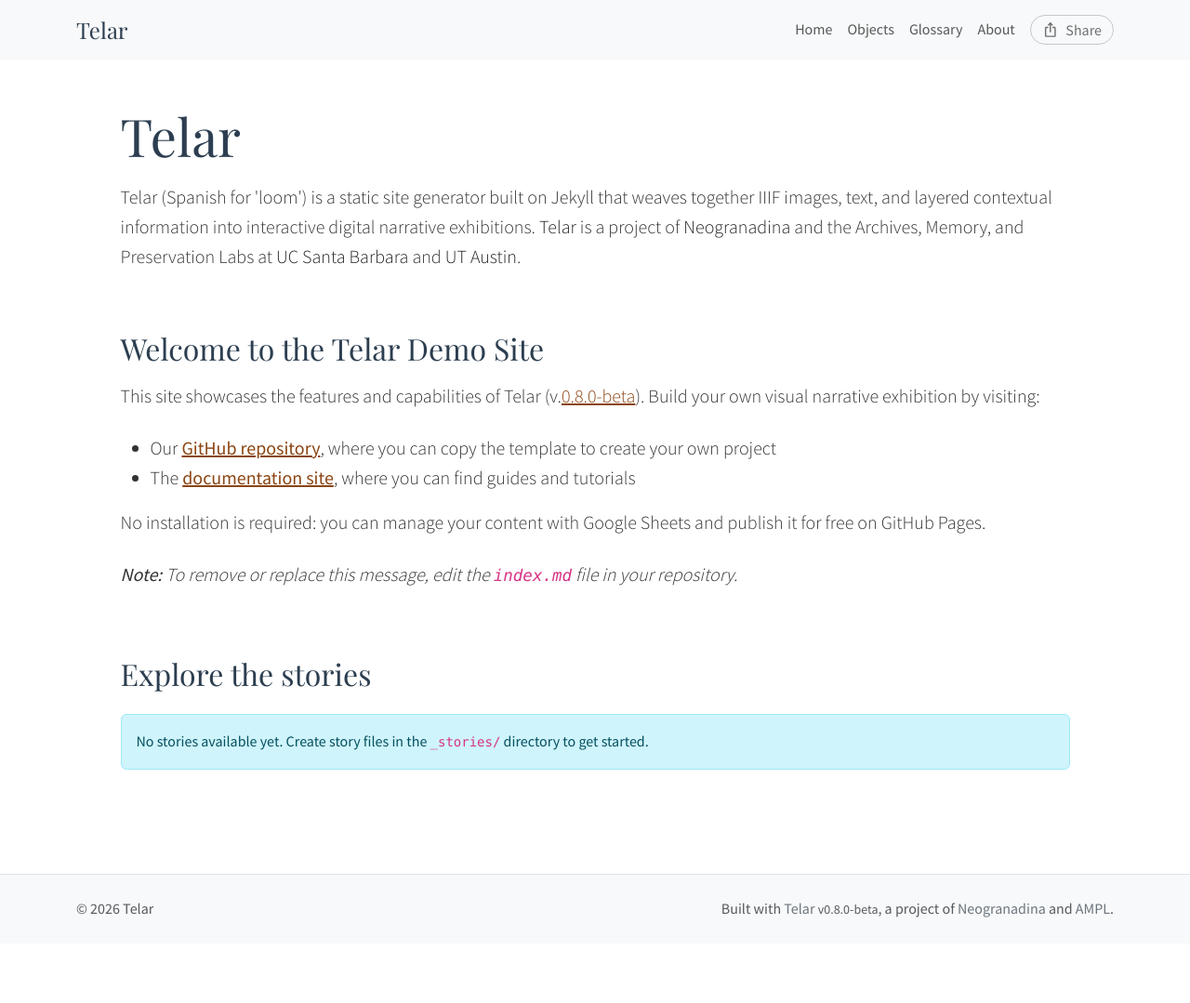
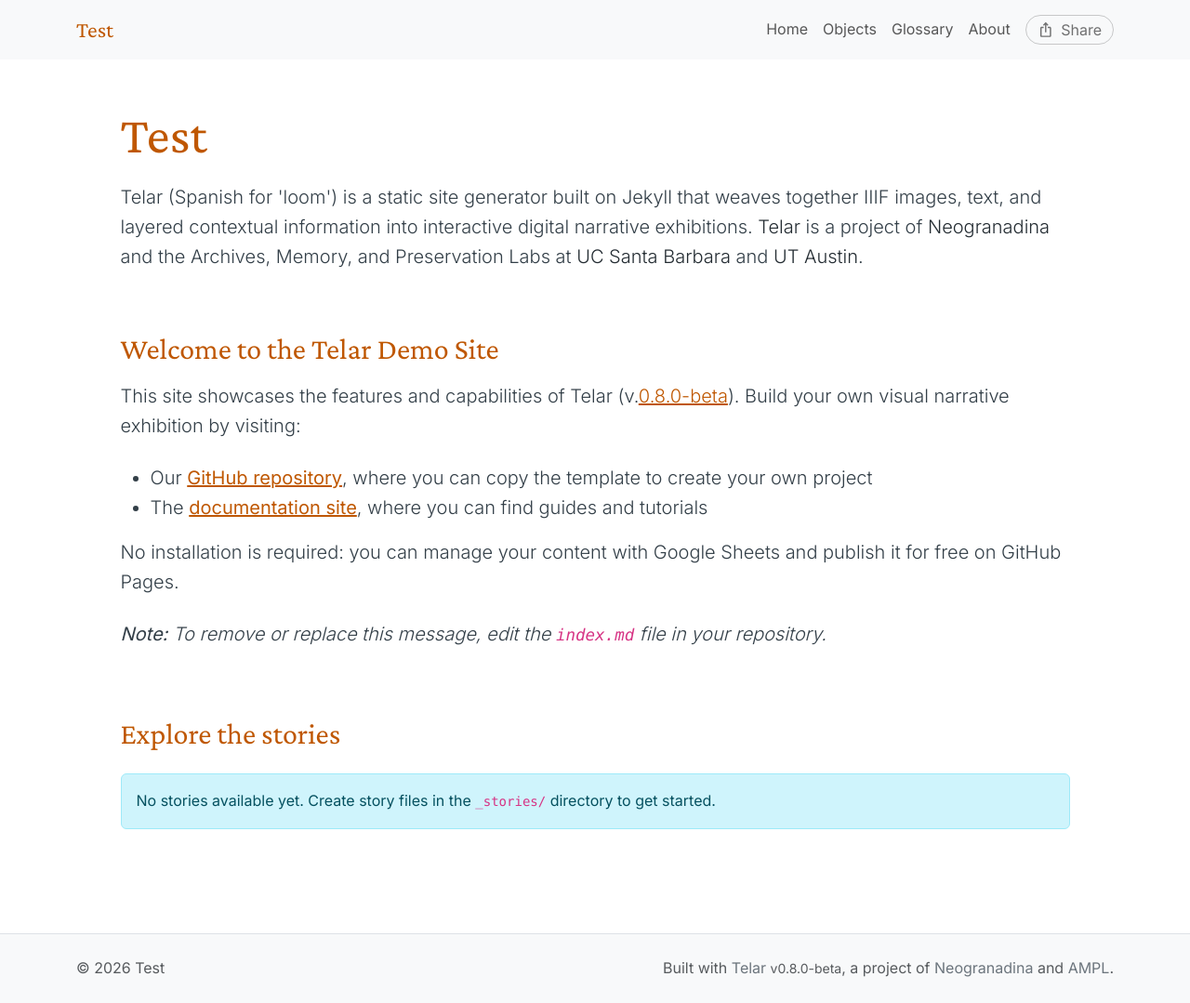
Before and after one commit to isabellegomez-dotcom/test, a Jekyll site: the page built from index.md, in a window 1280 px wide. Shown: the whole page at 93% size. Built offline with Jekyll 4.4.1, drawn with Linux system fonts in a browser that asks for light colours; before the commit the page ends 1015 px from its top, so only the background shows below that.

```diff
--- a/_config.yml
+++ b/_config.yml
@@ -2,13 +2,13 @@
 # https://telar.org
 
 # Site Settings
-title: Telar
+title: Test
 description: "Telar (Spanish for 'loom') is a static site generator built on Jekyll that weaves together IIIF images, text, and layered contextual information into interactive digital narrative exhibitions. <a href='https://github.com/UCSB-AMPLab/telar'>Telar</a> is a project of <a href='https://neogranadina.org'>Neogranadina</a> and the Archives, Memory, and Preservation Labs at <a href='https://ampl.clair.ucsb.edu/'>UC Santa Barbara</a> and <a href='https://liberalarts.utexas.edu/history/'>UT Austin</a>."
-baseurl: "/telar"
-url: "https://ampl.clair.ucsb.edu"
+baseurl: "/test"
+url: "https://isabellegomez-dotcom.github.io"
 author: ""
 email: ""
-telar_theme: "paisajes" # Options: paisajes, neogranadina, santa-barbara, austin, or custom
+telar_theme: "austin" # Options: paisajes, neogranadina, santa-barbara, austin, or custom
 logo: "" # Path to logo image (optional, max 80px tall, 200-300px wide recommended)
 telar_language: "en" # Options: "en" (English), "es" (Español)
 
@@ -46,8 +46,8 @@ story_key: "test"
 #    - If running locally: Run `python3 scripts/fetch_google_sheets.py` before building
 google_sheets:
   enabled: true
-  shared_url: "https://docs.google.com/spreadsheets/d/18dJWy9wkLD7Muokigg4wp85c3Vsjuphdrn0g51pwkGY/edit"
-  published_url: "https://docs.google.com/spreadsheets/d/e/2PACX-1vT9eeRoyQCr1j-1uDaWBm-rgZNXtn9A-mepL0I4dqDTx2-E_6gbVD-8x0DYDVhppiAzrFpd20_9cr3z/pubhtml"
+  shared_url: "https://docs.google.com/spreadsheets/d/1ktxjqu-Pv6Ew7qhlUFQdJbeF7Opyd0pH8U0yhCS5mS8/edit?usp=sharing"
+  published_url: "https://docs.google.com/spreadsheets/d/e/2PACX-1vS9Pr1uiKkswA_dT2RT3qgBjLnlLyfxQJVTxSBo415ebPZtoqiZXEvCkoaisMaSRnQYlKOmBnVXiC9e/pubhtml"
 
 
 #
```
